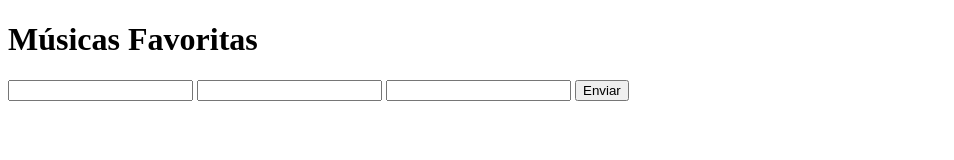
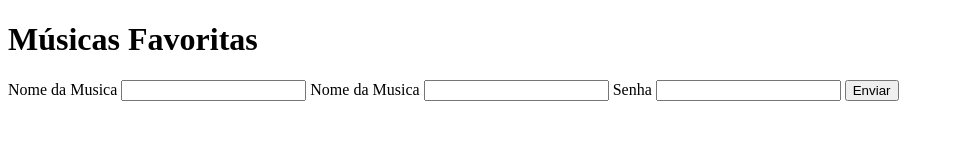
Before and after one commit to Wander062/Wander.github.io, a plain HTML site: page formulario2/index.html in a window 1280 px wide. Shown: the whole page, without its empty margins (0-954 px from the left). Drawn offline with Linux system fonts and the light colour scheme.

Commit message:
Update index.html

```diff
--- a/formulario2/index.html
+++ b/formulario2/index.html
@@ -7,10 +7,11 @@
 <body>
     <h1>Músicas Favoritas</h1>
     <form method="post" action="https://formtester.goodbytes.be/post.php">
+        <label for="nomeMusica">Nome da Musica</label>
         <input type='text' id="nomeMusica" name="nomeMusica" />
-
+        <label for="nomeArtista">Nome da Musica</label>
         <input type='text' id="nomeArtista" name="nomeArtista" />
-
+        <label for="senha">Senha</label>
         <input type='password' id="senha" name="senha" />
 
         <button typer="submit">Enviar</button>
```
